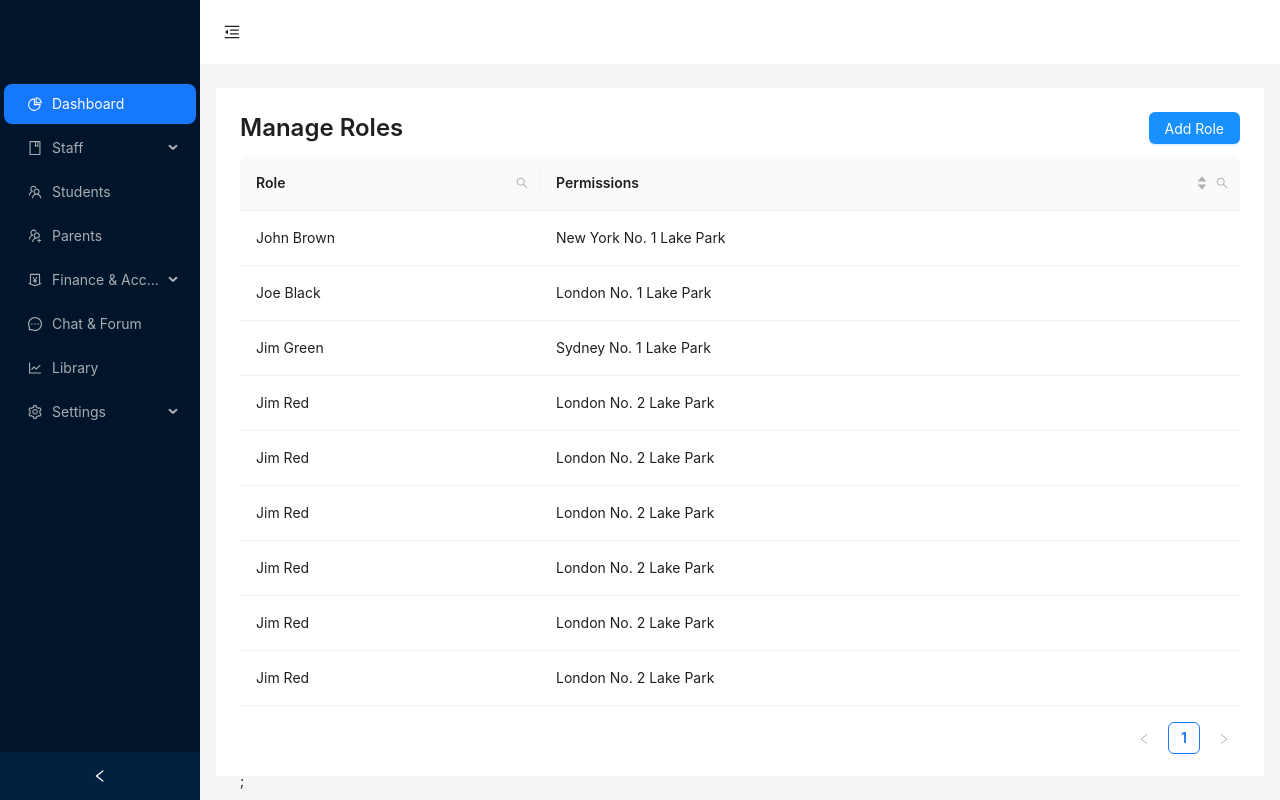
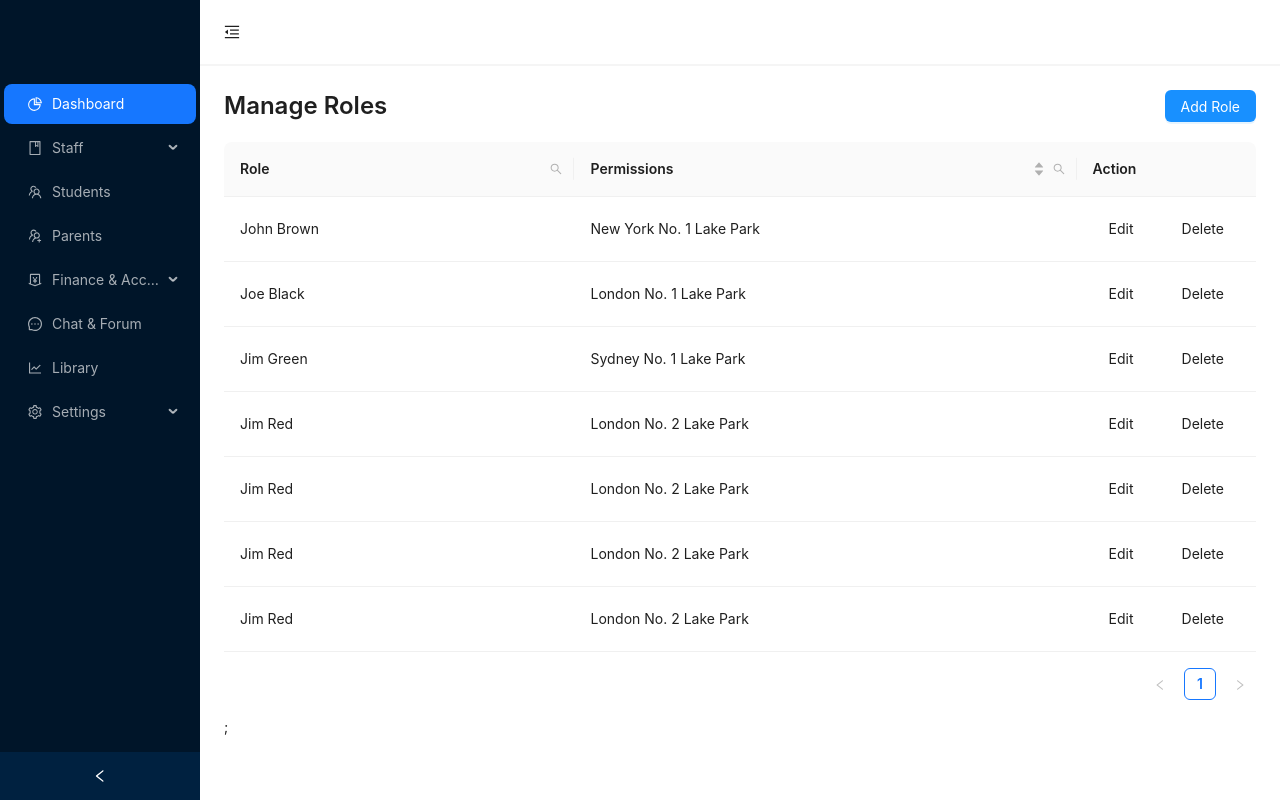
Before and after one commit to bobTheBuilderCodes/schoolsphere, a React (Create React App) app: page /1/roles in a window 1280 px wide. Built offline with nearby package versions, Linux system fonts and the light colour scheme.

Commit message:
Roles page

```diff
--- a/src/Layout.tsx
+++ b/src/Layout.tsx
@@ -103,7 +103,7 @@ const AppLayout = ({ children, ...props }: IProps) => {
         </Header>
         <Content
           style={{
-            margin: "24px 16px",
+            marginTop: " 2px",
             padding: 24,
             minHeight: 280,
             background: colorBgContainer,
--- a/src/pages/settings/Roles.tsx
+++ b/src/pages/settings/Roles.tsx
@@ -1,9 +1,3 @@
-// const roles = () => {
-//   return <div>roles page</div>;
-// };
-
-// export default roles;
-
 import { SearchOutlined } from "@ant-design/icons";
 import { InputRef, Typography } from "antd";
 import { Button, Input, Space, Table } from "antd";
@@ -61,18 +55,6 @@ const data: DataType[] = [
   },
   {
     key: "5",
-    role: "Jim Red",
-    age: 32,
-    permissions: "London No. 2 Lake Park",
-  },
-  {
-    key: "6",
-    role: "Jim Red",
-    age: 32,
-    permissions: "London No. 2 Lake Park",
-  },
-  {
-    key: "7",
     role: "Jim Red",
     age: 32,
     permissions: "London No. 2 Lake Park",
@@ -199,7 +181,7 @@ const Roles = () => {
       title: "Role",
       dataIndex: "role",
       key: "role",
-      width: "30%",
+      width: "35%",
       ...getColumnSearchProps("role"),
     },
 
@@ -207,15 +189,27 @@ const Roles = () => {
       title: "Permissions",
       dataIndex: "permissions",
       key: "permissions",
+      width: "50%",
       ...getColumnSearchProps("permissions"),
       sorter: (a, b) => a.permissions.length - b.permissions.length,
       sortDirections: ["descend", "ascend"],
+    },
+    {
+      title: "Action",
+      key: "action",
+      width: "15%",
+      render: (_, record) => (
+        <Space size="middle">
+          <Button type="ghost">Edit</Button>
+          <Button type="ghost">Delete</Button>
+        </Space>
+      ),
     },
   ];
 
   return (
     <div className="">
-      <div className="flex">
+      <div className="flex mb-2">
         <Typography.Title level={3} className="mr-auto">
           Manage Roles
         </Typography.Title>
```
